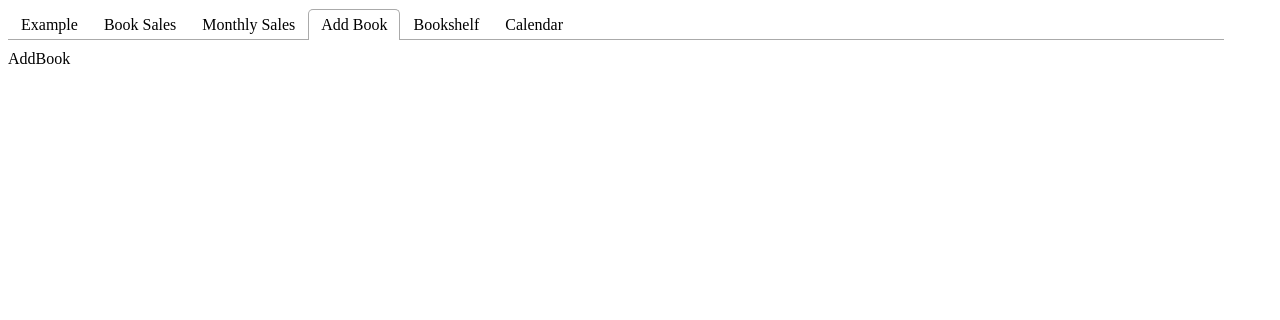
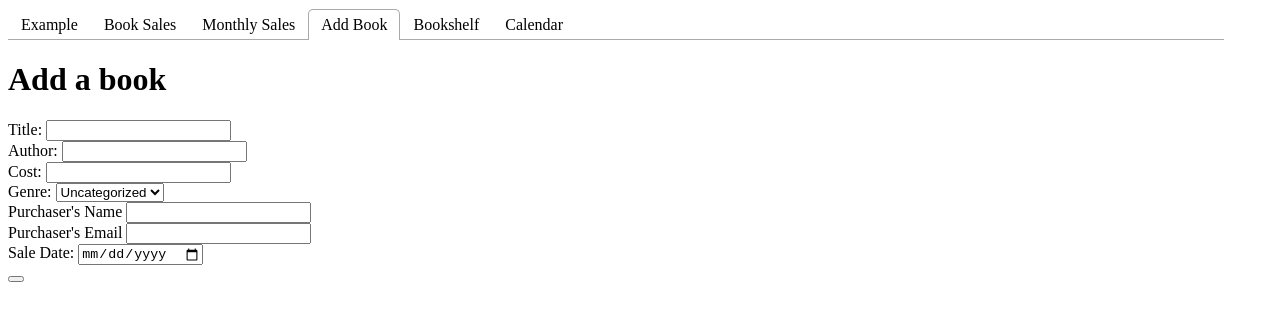
Before and after one commit to jacoblurie29/VH-Bookstore, a React (Vite) app: page / in a window 1280 px wide. Both pictures are taken after a click on the tab "Add Book". Shown: the top 320 px of the page. Built offline with nearby package versions, Linux system fonts and the light colour scheme.

Commit message:
Did AddBook #1

```diff
--- a/package.json
+++ b/package.json
@@ -3,6 +3,7 @@
 	"private": true,
 	"version": "0.0.0",
 	"type": "module",
+	"proxy": "http://localhost:5173/",
 	"scripts": {
 		"start": "vite",
 		"server": "node ./server/server.js",
--- a/src/tabs/AddBook.jsx
+++ b/src/tabs/AddBook.jsx
@@ -1,8 +1,175 @@
-import React from 'react';
+import React, { useState } from 'react';
 
 const AddBook = () => {
 	// TODO:
-	return <div>AddBook</div>;
+
+	const [titleError, setTitleError] = useState(null);
+	const [authorError, setAuthorError] = useState(null);
+	const [costError, setCostError] = useState(null);
+	const [pnameError, setPnameError] = useState(null);
+	const [pemailError, setPemailError] = useState(null);
+
+	const fetchData = async data => {
+		console.log(data);
+		// fetch from api
+		const res = await fetch(`http://localhost:${process.env.VITE_PORT}/addBookSale`, {
+			method: 'POST',
+			headers: { 'Content-Type': 'application/json'},
+			body: JSON.stringify(data),
+		});
+
+		// convert response to json
+		const returnedData = await res.json();
+
+		// return data
+		return returnedData;
+	};
+
+	const addBook = bookData => {
+		event.preventDefault();
+
+		const title = bookData.target[0].value;
+		if (title.length < 2) {
+			setTitleError (" Title Length must be longer than 2 characters");
+		}
+		else {
+			setTitleError(null)
+		}
+
+		const author = bookData.target[1].value;
+		if (author.length < 2) {
+			setAuthorError (" Author Length must be longer than 2 characters");
+		}
+		else {
+			setAuthorError(null)
+		}
+
+		const cost = bookData.target[2].value;
+		if (cost <= 10) {
+			setCostError (" Act cheap, look broke.");
+		}
+		else {
+			setCostError(null)
+		}
+
+		const genre = bookData.target[3].value;
+
+		const purchaserName = bookData.target[4].value;
+		if (purchaserName.length < 2) {
+			setPnameError (" Purchaser Name must be longer than 2 characters");
+		}
+		else {
+			setPnameError(null)
+		}
+
+		const purchaserEmail = bookData.target[5].value;
+		if (!/^([a-zA-Z0-9._%-]+@[a-zA-Z0-9.-]+\.[a-zA-Z]{2,})$/.test(purchaserEmail)) {
+			setPemailError (" Purchaser Name must be a valid email addy.");
+		}
+		else {
+			setPemailError(null)
+		}
+	//
+
+		const ogSaleDate = bookData.target[6].value;
+		// converts date to an ISO String
+		let darr = ogSaleDate.split('-');
+		var dobj = new Date(parseInt(darr[0]), parseInt(darr[1]) - 1, parseInt(darr[2]));
+		const saleDate = dobj.toISOString();
+
+		const bigData = {
+			title,
+			author,
+			cost,
+			genre,
+			purchaserName,
+			purchaserEmail,
+			saleDate,
+		};
+
+		fetchData(bigData)
+			.then(newData => {
+				// set the number of books
+				console.log(newData);
+			})
+			// we use .catch to handle errors
+			.catch(err => {
+				console.error(err);
+			});
+
+		// add this data to the database
+	};
+	return (
+		<form onSubmit={addBook}>
+			<h1>Add a book</h1>
+			<label htmlFor="title">Title: </label>
+			<input type="text" name="title" id="title" required />
+			{
+				titleError &&
+				<span>
+					{
+						titleError
+					}
+				</span>
+			}
+			<br />
+			<label htmlFor="author">Author: </label>
+			<input type="text" name="author" id="author" required />
+			{
+				authorError &&
+				<span>
+					{
+						authorError
+					}
+				</span>
+			}
+			<br />
+			<label htmlFor="cost">Cost: </label>
+			<input type="number" name="cost" id="cost" required />
+			{
+				costError &&
+				<span>
+					{
+						costError
+					}
+				</span>
+			}
+			<br />
+			<label htmlFor="genre">Genre: </label>
+			<select defaultValue="Uncategorized" name="genrePick" id="genrePick">
+				<option value="uncategorized">Uncategorized</option>
+				<option value="nonfiction">Nonfiction</option>
+				<option value="fiction">Fiction</option>
+			</select>
+			<br />
+			<label htmlFor="purchaserName">Purchaser's Name </label>
+			<input type="text" name="purchaserName" id="purchaserName" required />
+			{
+				pnameError &&
+				<span>
+					{
+						pnameError
+					}
+				</span>
+			}
+			<br />
+			<label htmlFor="purchaserEmail">Purchaser's Email </label>
+			<input type="text" name="purchaserEmail" id="purchaserEmail" required />
+			{
+				pemailError &&
+				<span>
+					{
+						pemailError
+					}
+				</span>
+			}
+			<br />
+			<label htmlFor="saleDate">Sale Date: </label>
+			<input type="date" name="saleDate" id="saleDate" required />
+			<br />
+			<button type="submit" />
+		</form>
+	);
 };
 
 export default AddBook;
```
Also changed, not shown: 1 other file (tests, documents, lock files or other folders).
